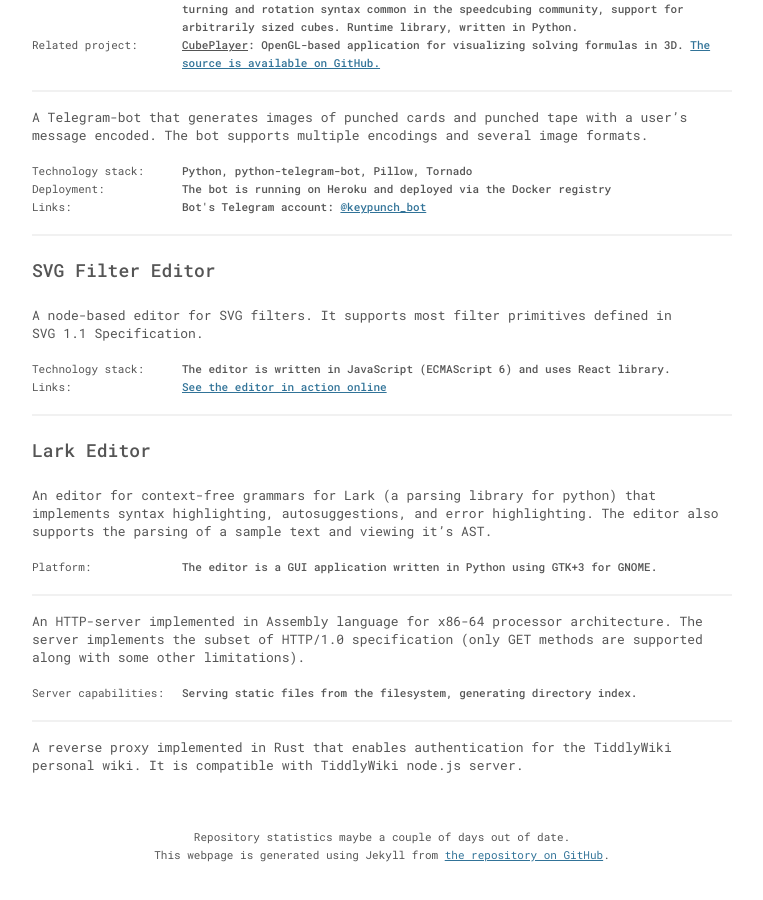
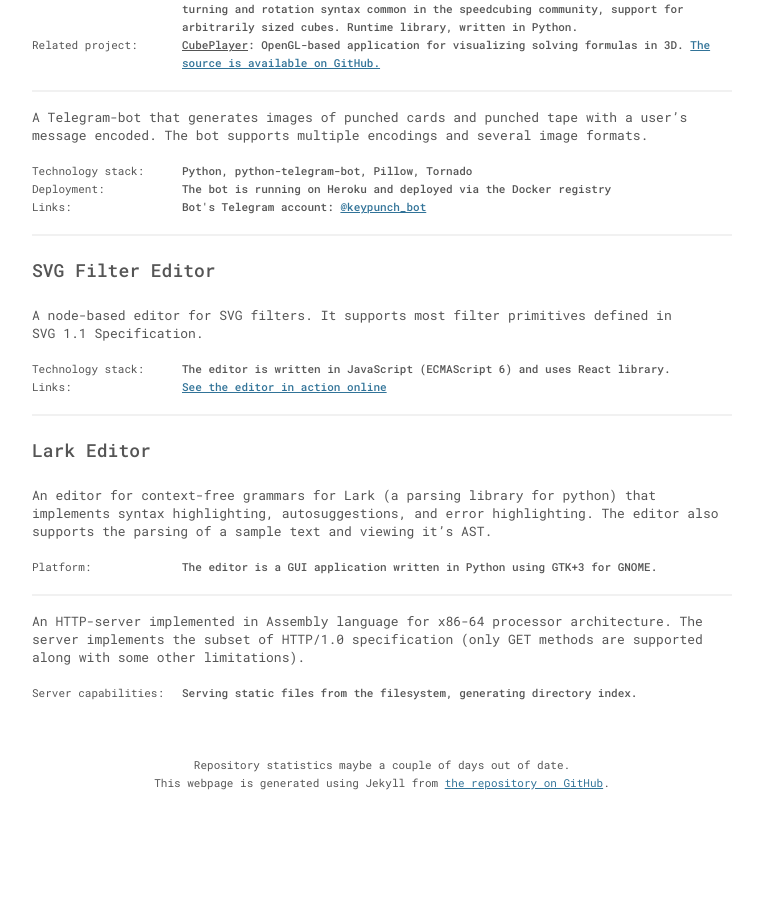
Before and after one commit to poletaevvlad/poletaevvlad.github.io, a Jekyll site: the page built from _pages/projects.md, in a window 1280 px wide and 900 px high, scrolled down 757 px. Shown: the whole window, without its empty margins (258-1021 px from the left). Built offline with Jekyll 4.4.1, drawn with Linux system fonts in a browser that asks for light colours; after the commit the page ends 1585 px from its top, so only the background shows below that.

Commit message:
Removed tiddlywiki-proxy

```diff
--- a/_data/projects.yaml
+++ b/_data/projects.yaml
@@ -128,10 +128,3 @@
       repo:
         owner: poletaevvlad
         name: http-asm
-
-    - description: |
-        A reverse proxy implemented in Rust that enables authentication for the TiddlyWiki
-        personal wiki. It is compatible with TiddlyWiki node.js server.
-      repo:
-        owner: poletaevvlad
-        name: tiddlyproxy
```
